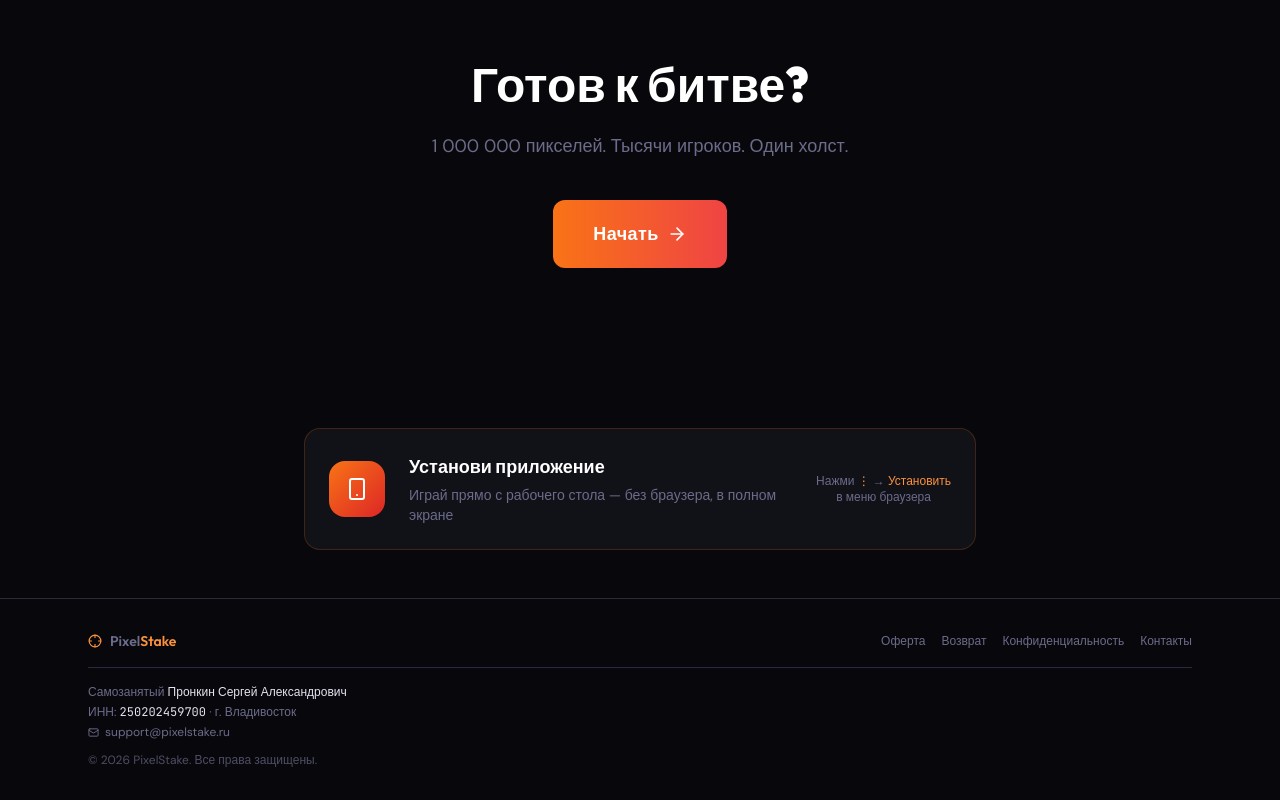
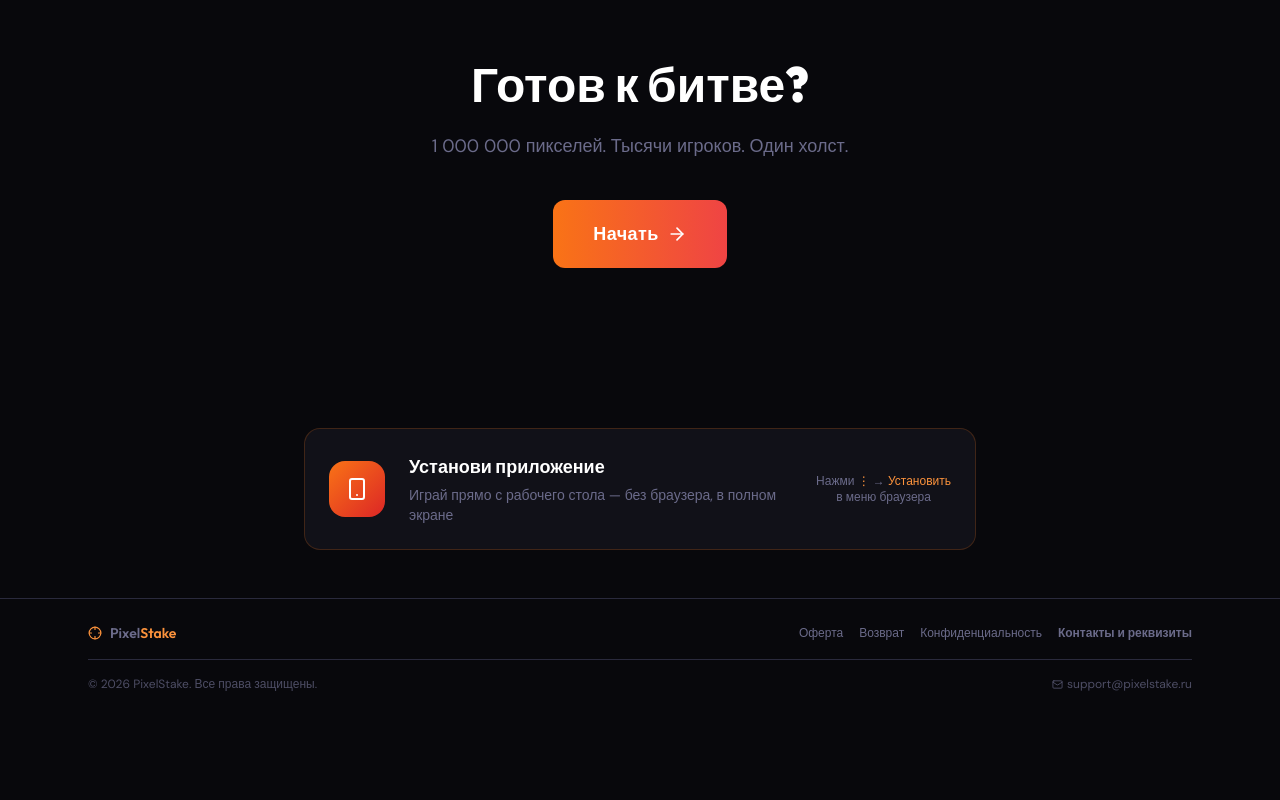
Before and after one commit to sergeypronkin123-design/pixelcanvas, a React (Vite) app in the folder frontend/: page / in a window 1280 px wide. Shown: the part 2354-3154 px from the top of the page. After the commit the page ends 3070 px from the top, so only its background shows below. Built offline with nearby package versions, Linux system fonts and the light colour scheme; no server answers.

Commit message:
clean footer - contacts on separate page

```diff
--- a/frontend/src/components/layout/Footer.tsx
+++ b/frontend/src/components/layout/Footer.tsx
@@ -4,9 +4,8 @@ import { Crosshair, Mail } from 'lucide-react';
 export function Footer() {
   return (
     <footer className="border-t border-canvas-border mt-auto">
-      <div className="max-w-6xl mx-auto px-4 sm:px-6 py-6 sm:py-8">
-        {/* Top row */}
-        <div className="flex flex-col sm:flex-row items-start sm:items-center justify-between gap-4 mb-4">
+      <div className="max-w-6xl mx-auto px-4 sm:px-6 py-6">
+        <div className="flex flex-col sm:flex-row items-start sm:items-center justify-between gap-4">
           <div className="flex items-center gap-2">
             <Crosshair size={14} className="text-orange-400" />
             <span className="font-display font-semibold text-sm text-canvas-muted">
@@ -18,25 +17,15 @@ export function Footer() {
             <Link to="/offer" className="hover:text-canvas-bright transition-colors">Оферта</Link>
             <Link to="/refund" className="hover:text-canvas-bright transition-colors">Возврат</Link>
             <Link to="/privacy" className="hover:text-canvas-bright transition-colors">Конфиденциальность</Link>
-            <Link to="/contacts" className="hover:text-canvas-bright transition-colors">Контакты</Link>
+            <Link to="/contacts" className="hover:text-canvas-bright transition-colors font-semibold">Контакты и реквизиты</Link>
           </div>
         </div>
 
-        {/* Legal info — required by payment systems */}
-        <div className="border-t border-canvas-border pt-4 text-xs text-canvas-muted space-y-1">
-          <p>
-            Самозанятый <span className="text-canvas-text">Пронкин Сергей Александрович</span>
-          </p>
-          <p>
-            ИНН: <span className="font-mono text-canvas-text">250202459700</span> · г. Владивосток
-          </p>
-          <p className="flex items-center gap-1.5">
-            <Mail size={11} />
-            <a href="mailto:support@pixelstake.ru" className="hover:text-orange-400 transition-colors">support@pixelstake.ru</a>
-          </p>
-          <p className="pt-2 text-canvas-muted/70">
-            &copy; {new Date().getFullYear()} PixelStake. Все права защищены.
-          </p>
+        <div className="mt-4 pt-4 border-t border-canvas-border flex flex-col sm:flex-row items-start sm:items-center justify-between gap-2 text-xs text-canvas-muted/70">
+          <p>&copy; {new Date().getFullYear()} PixelStake. Все права защищены.</p>
+          <a href="mailto:support@pixelstake.ru" className="flex items-center gap-1 hover:text-orange-400 transition-colors">
+            <Mail size={11} /> support@pixelstake.ru
+          </a>
         </div>
       </div>
     </footer>
```
